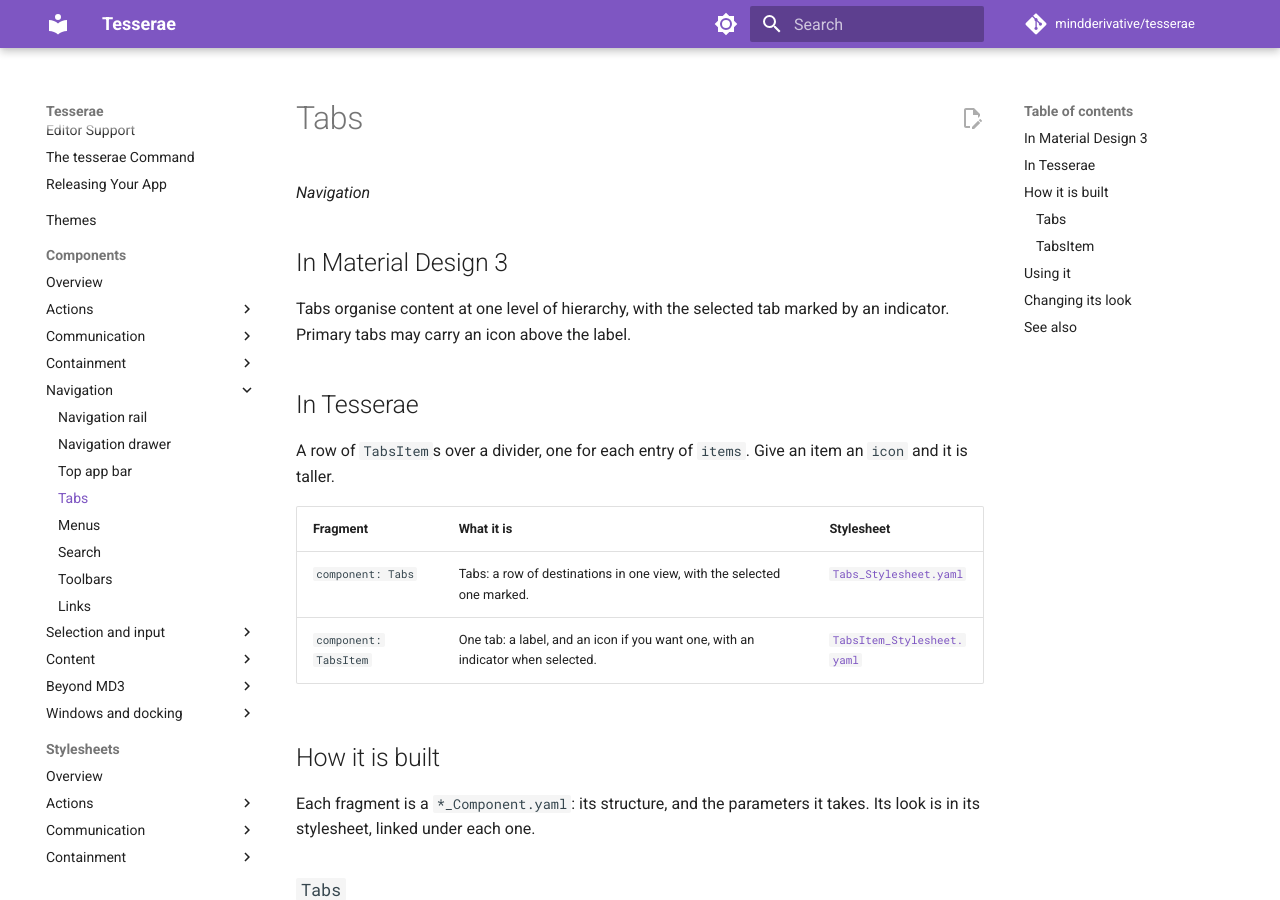
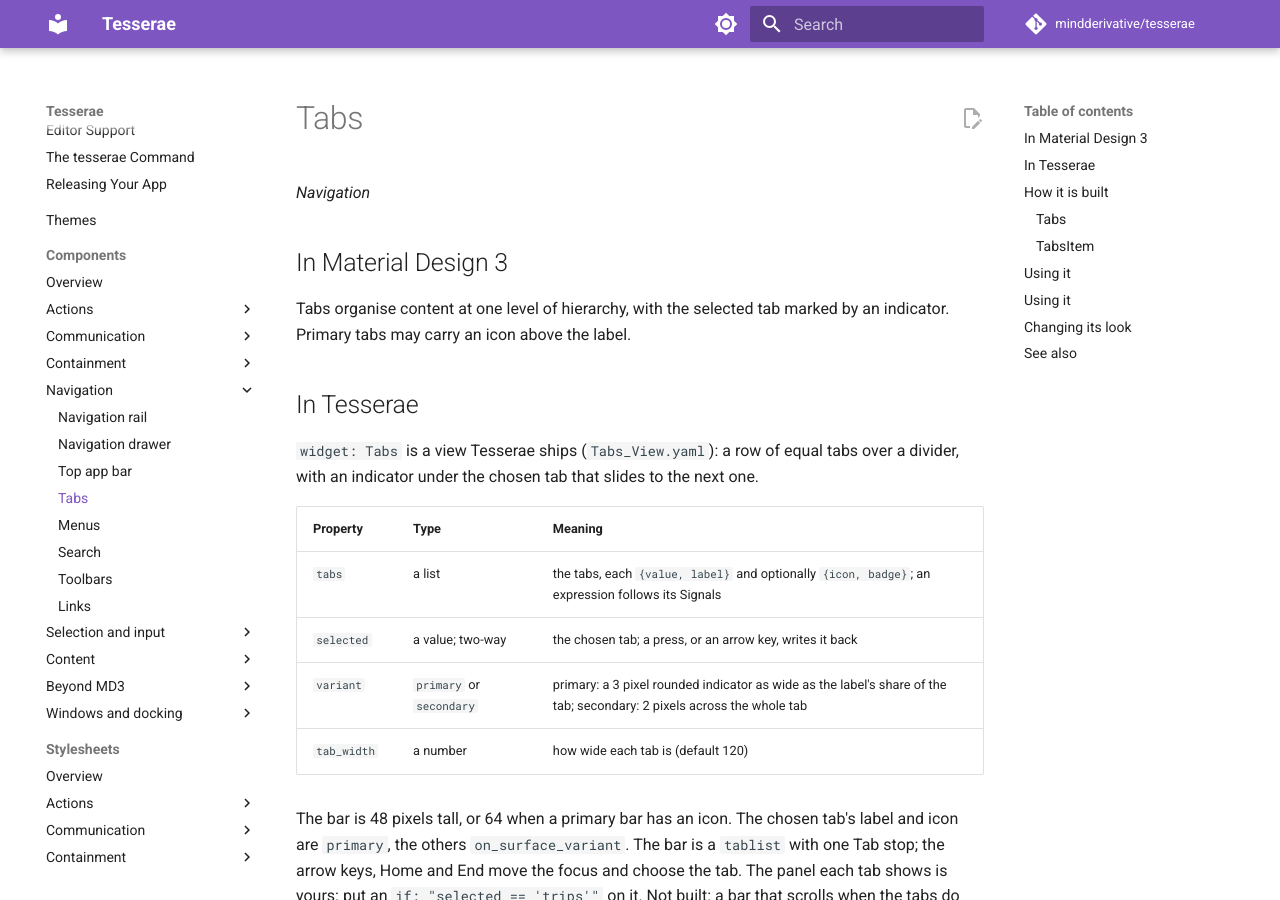
Before and after one commit to mindderivative/tesserae, an MkDocs documentation site: the page built from docs/components/tabs.md, in a window 1280 px wide and 900 px high. Built offline with MkDocs 1.6.1 and Material for MkDocs 9.7.7, drawn with Linux system fonts in a browser that asks for light colours; comment, search, counter and statistics services are not loaded; some of the changed text lies outside the part shown.

Commit message:
0.5.0 #166 #167: Tabs, a shipped view in the view language (primary and secondary, a sliding indicator, icons and badges, arrows choose the tab)
Co-Authored-By: Claude Sonnet 5.5 <noreply@anthropic.com>

````diff
--- a/docs/components/tabs.md
+++ b/docs/components/tabs.md
@@ -9,7 +9,21 @@ may carry an icon above the label.
 
 ## In Tesserae
 
-A row of `TabsItem`s over a divider, one for each entry of `items`. Give an item an `icon` and it is taller.
+`widget: Tabs` is a view Tesserae ships (`Tabs_View.yaml`): a row of equal tabs over a divider, with an indicator under the chosen tab that
+slides to the next one.
+
+| Property | Type | Meaning |
+| --- | --- | --- |
+| `tabs` | a list | the tabs, each `{value, label}` and optionally `{icon, badge}`; an expression follows its Signals |
+| `selected` | a value; two-way | the chosen tab; a press, or an arrow key, writes it back |
+| `variant` | `primary` or `secondary` | primary: a 3 pixel rounded indicator as wide as the label's share of the tab; secondary: 2 pixels across the whole tab |
+| `tab_width` | a number | how wide each tab is (default 120) |
+
+The bar is 48 pixels tall, or 64 when a primary bar has an icon. The chosen tab's label and icon are `primary`, the others `on_surface_variant`. The bar
+is a `tablist` with one Tab stop; the arrow keys, Home and End move the focus and choose the tab. The panel each tab shows is yours: put an
+`if: "selected == 'trips'"` on it. Not built: a bar that scrolls when the tabs do not fit (the engine's scroll view scrolls only vertically).
+
+`widget: Tabs` is the view-language form (see [The View Language](../guide/view-language.md)); the fragment below is the older `component:` form, which keeps working.
 
 | Fragment | What it is | Stylesheet |
 | --- | --- | --- |
@@ -88,21 +102,20 @@ children:
 
 ## Using it
 
-In a view:
+```yaml
+name: trips
+widget: Container
+style: {flex_direction: vertical, width: 360, height: 160}
+children:
+  - widget: Tabs
+    selected: "{{ tab }}"
+    tabs:
+      - {value: flights, label: Flights, icon: home}
+      - {value: trips, label: Trips, icon: search, badge: 3}
+      - {value: explore, label: Explore, icon: menu}
+```
 
-```yaml
-# Home_View.yaml
-id: root
-kind: Container
-children:
-  - id: tabs
-    component: Tabs
-    with:
-      item_width: 120
-      items:
-        - {label: Videos, selected: true}
-        - {label: Photos}
-```
+## Using it
 
 In Python:
 
````
Also changed, not shown: design/yaml-language.md (+1 -0 lines), docs/changelog.md (+2 -0 lines), src/tesserae/views/Tabs_View.yaml (added, +64 -0 lines), 4 other files.
